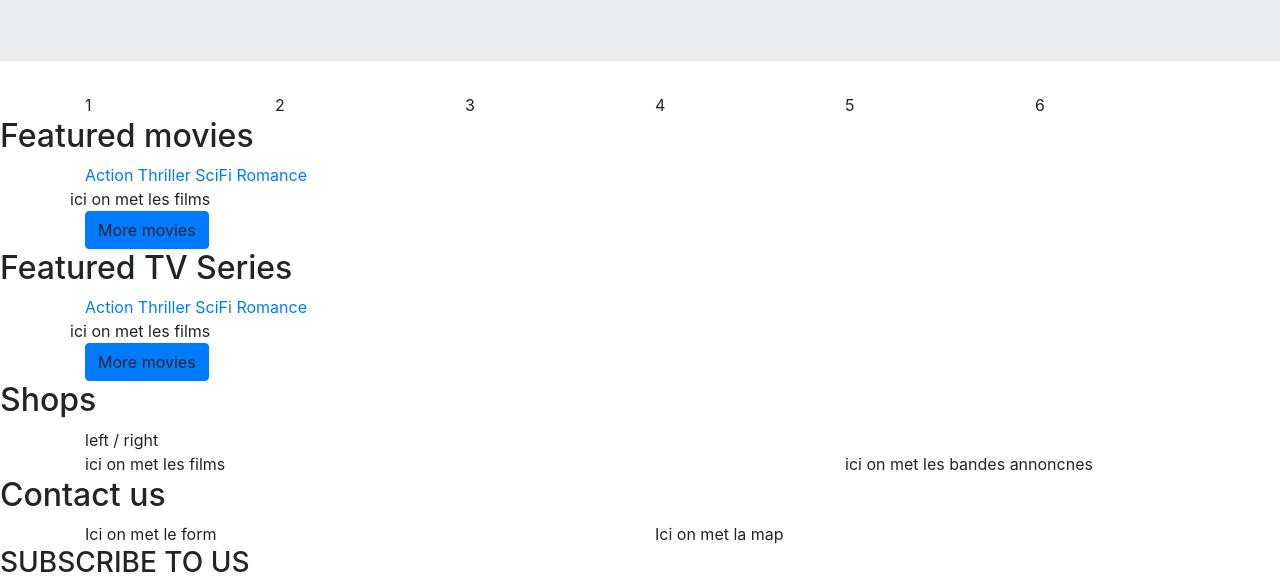
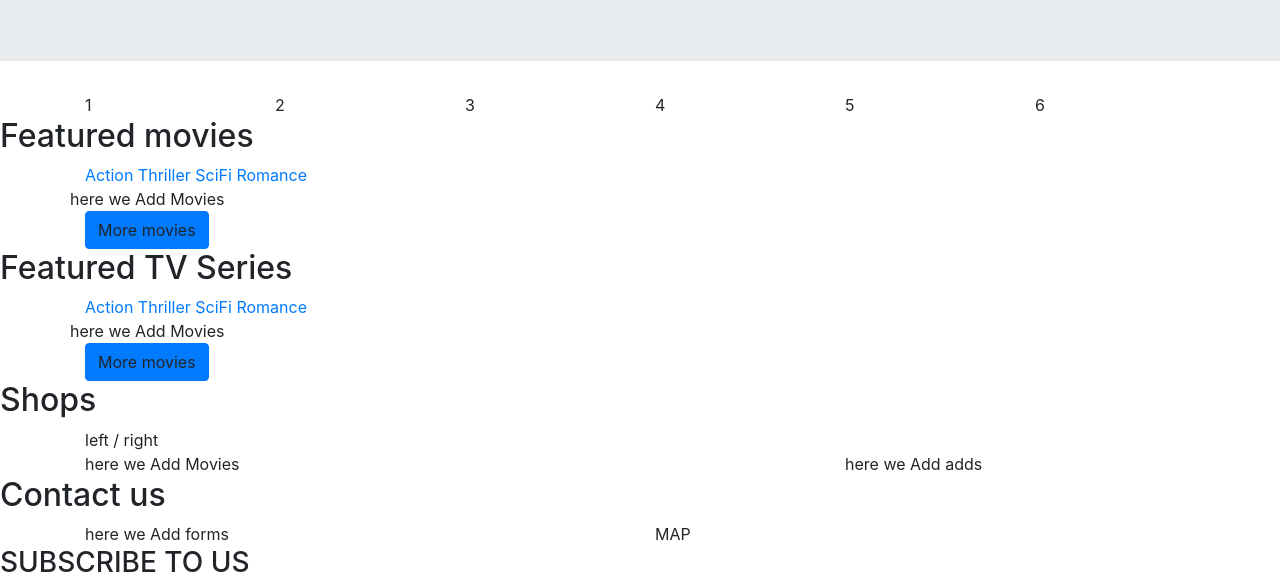
Before and after one commit to ZakariaZaki/LayoutAllezcine, a plain HTML site: page index.html in a window 1280 px wide. Shown: the part 179-764 px from the top of the page. Drawn offline with nearby package versions, Linux system fonts and the light colour scheme; files that its build step writes are made by us from their sources; files whose address does not match are found by name.

Commit message:
'sorry!'

```diff
--- a/index.html
+++ b/index.html
@@ -149,7 +149,7 @@
           <a href="#" data-genre="romance">Romance</a>
         </aside>
         <div class="row">
-          ici on met les films
+          here we Add Movies
         </div>
         <div class="load-more">
           <a class="btn btn-primary">More movies</a>
@@ -167,7 +167,7 @@
           <a href="#" data-genre="romance">Romance</a>
         </aside>
         <div class="row">
-          ici on met les films
+          here we Add Movies
         </div>
         <div class="load-more">
           <a class="btn btn-primary">More movies</a>
@@ -183,10 +183,10 @@
         </aside>
         <div class="row">
           <div class="col-8">
-            ici on met les films
+            here we Add Movies
           </div>
           <div class="col-4">
-            ici on met les bandes annoncnes
+            here we Add adds
           </div>
         </div>
       </div>
@@ -196,8 +196,8 @@
       <h2>Contact us</h2>
       <div class="container">
         <div class="row">
-          <div class="col-12 col-md-6">Ici on met le form</div>
-          <div class="col-12 col-md-6">Ici on met la map</div>
+          <div class="col-12 col-md-6">here we Add forms</div>
+          <div class="col-12 col-md-6">MAP</div>
         </div>
       </div>
 
```
